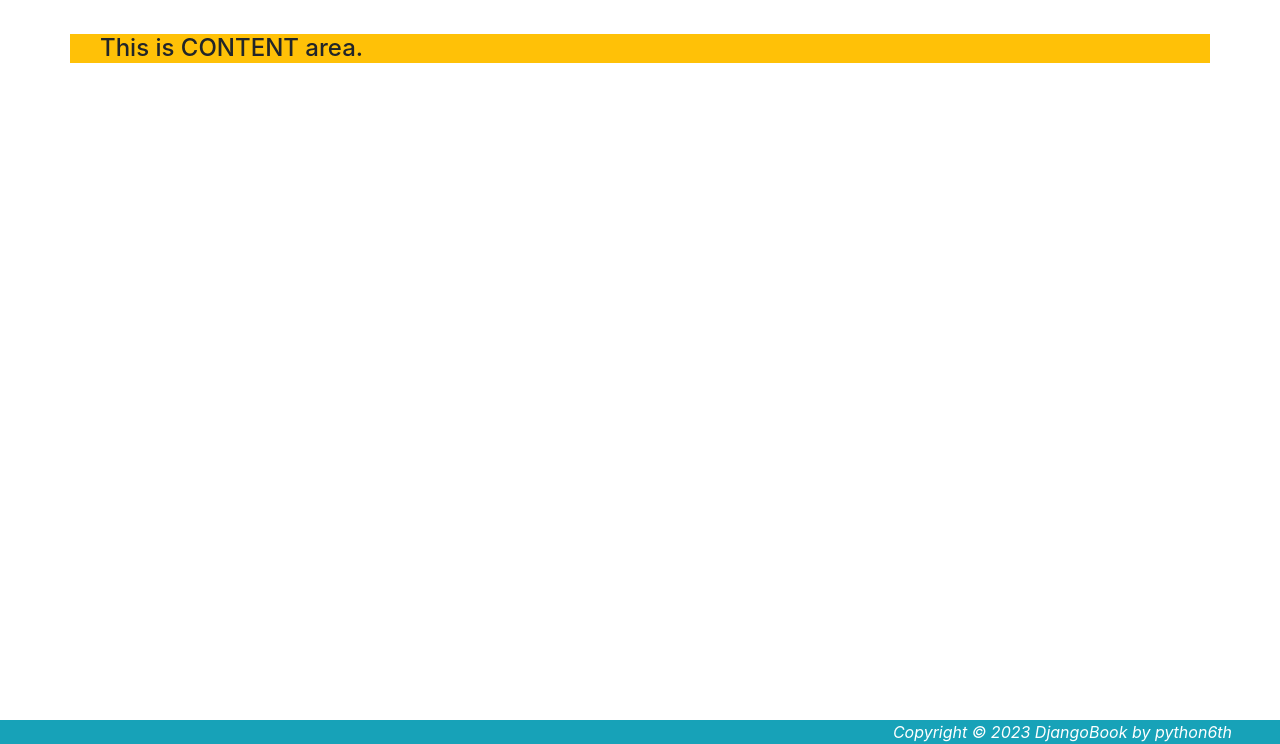
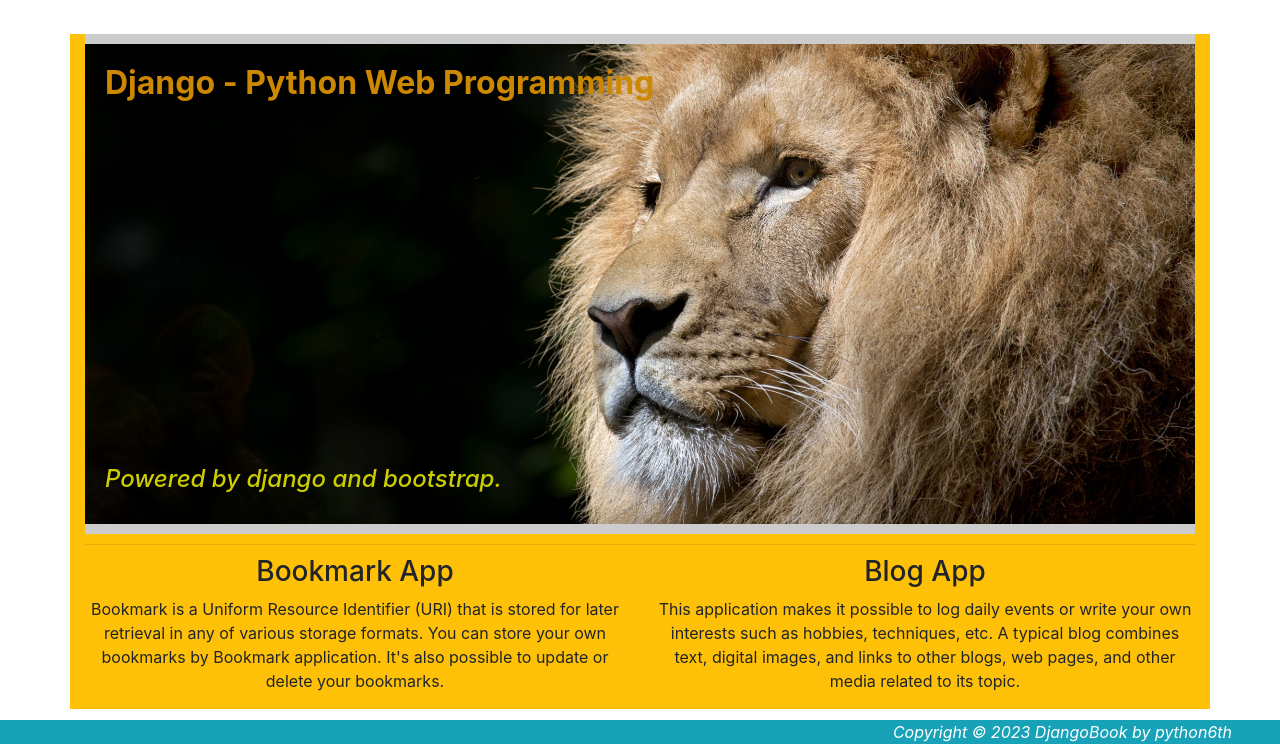
Before and after one commit to Han-minho/djangoProject, a Django app: page / in a window 1280 px wide. Shown: the part 56-800 px from the top of the page. Run offline with Django 4.2, Linux system fonts and the light colour scheme; some libraries are stand-ins or nearby versions.

Commit message:
templates 수정

```diff
--- a/mysite/settings.py
+++ b/mysite/settings.py
@@ -126,7 +126,9 @@
 # https://docs.djangoproject.com/en/4.2/howto/static-files/
 
 STATIC_URL = 'static/'
-
+STATICFILES_DIRS = [
+    BASE_DIR/'static'
+]
 # Default primary key field type
 # https://docs.djangoproject.com/en/4.2/ref/settings/#default-auto-field
 
--- a/templates/base.html
+++ b/templates/base.html
@@ -66,5 +66,6 @@
 <script src="https://stackpath.bootstrapcdn.com/bootstrap/4.3.1/js/bootstrap.min.js"
         integrity="sha384-JjSmVgyd0p3pXB1rRibZUAYoIIy6OrQ6VrjIEaFf/nJGzIxFDsf4x0xIM+B07jRM"
         crossorigin="anonymous"></script>
+{% block extra-script %}{% endblock extra-script %}
 </body>
 </html>
--- a/templates/home.html
+++ b/templates/home.html
@@ -33,9 +33,29 @@
 {% endblock extra-style %}
 
 {% block content %}
-<div class="container bg-warning">
-    <h4>This is CONTENT area.</h4>
+<div class="home-image">
+    <h2 class="title">Django - Python Web Programming</h2>
+    <h4 class="powered"><i class="fas fa-arrow-circle-right">
+        Powered by django and bootstrap.
+    </i></h4>
 </div>
+<hr style="margin:10px 0">
+<div class="row text-center">
+        <div class="col-sm-6">
+            <h3>Bookmark App</h3>
+            <p>Bookmark is a Uniform Resource Identifier (URI)
+                that is stored for later retrieval in any of various storage formats.
+                You can store your own bookmarks by Bookmark application.
+                It's also possible to update or delete your bookmarks.</p>
+        </div>
+        <div class="col-sm-6">
+            <h3>Blog App</h3>
+            <p>This application makes it possible to log daily events or write your own interests
+                such as hobbies, techniques, etc.
+                A typical blog combines text, digital images, and links to other blogs, web pages,
+                and other media related to its topic.</p>
+        </div>
+    </div>
 {% endblock %}
 
 {% block footer %}
```
